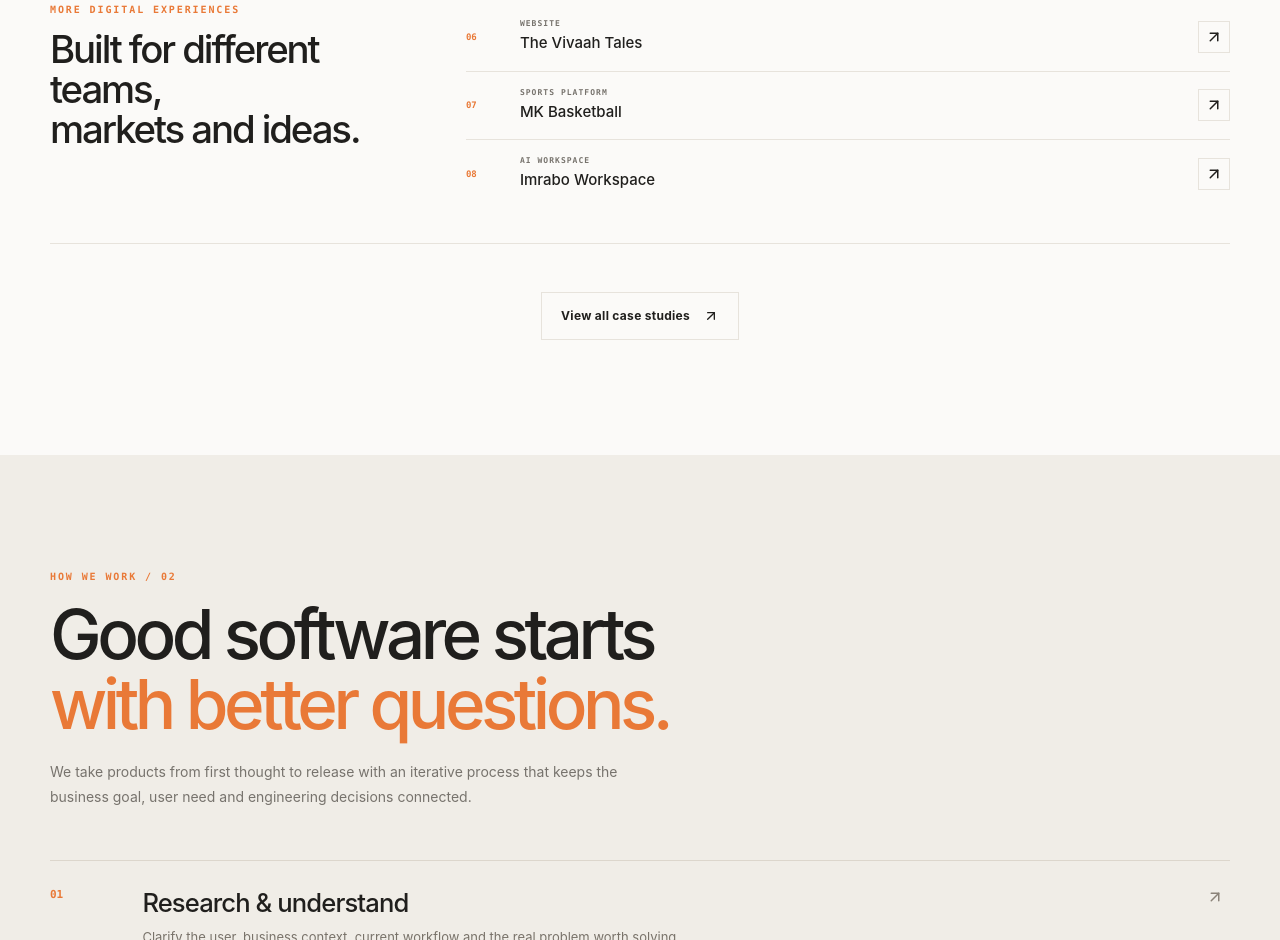
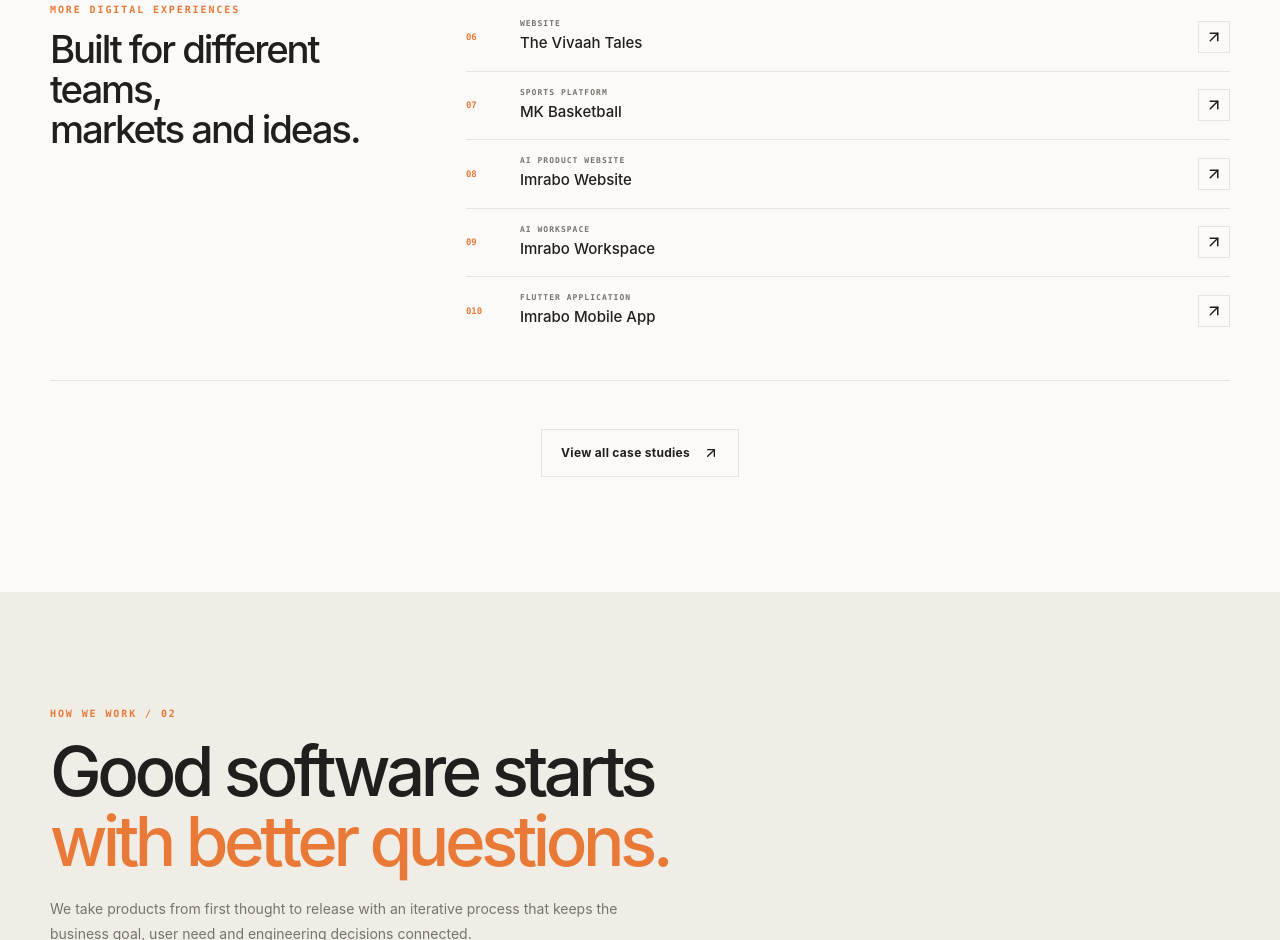
Before and after one commit to strix-engineering-studio/strix-website, an Astro site: page / in a window 1280 px wide. Shown: the part 3462-4402 px from the top of the page. Built offline with nearby package versions, Linux system fonts and the light colour scheme; Astro itself is replaced by a stand-in of ours.

Commit message:
Refine portfolio cards and show all Imrabo surfaces

```diff
--- a/src/components/react/HomeSections.tsx
+++ b/src/components/react/HomeSections.tsx
@@ -1,5 +1,5 @@
 import React from "react";
-import { ArrowUpRight, ArrowDownRight, Code2, Layers, Mail, MoveUpRight, ArrowRight } from "lucide-react";
+import { ArrowUpRight, ArrowDownRight } from "lucide-react";
 
 const work = [
   { n:"01", name:"Hugged", type:"CLIENT PRODUCT", status:"Live · Mobile + Web", text:"A connected parenting platform engineered across Flutter, Firebase, payments, notifications and web operations.", img:"/assets/projects/hugged/made%20for%20every%20caregiver.webp", href:"/case-studies/hugged-parenting-platform/", stack:["Flutter","Firebase","Next.js"] },
@@ -12,7 +12,9 @@ const work = [
 const extraWork = [
   { name:"The Vivaah Tales", type:"WEBSITE", url:"https://the-vivaah-tales.netlify.app/", label:"Open website" },
   { name:"MK Basketball", type:"SPORTS PLATFORM", url:"https://mkballer.strix.website/", label:"Open website" },
+  { name:"Imrabo Website", type:"AI PRODUCT WEBSITE", url:"https://imrabo.com/", label:"Open website" },
   { name:"Imrabo Workspace", type:"AI WORKSPACE", url:"https://app.imrabo.com/log-in", label:"Open workspace" },
+  { name:"Imrabo Mobile App", type:"FLUTTER APPLICATION", url:"/products/imrabo/", label:"View product details" },
 ];
 
 const steps = [
@@ -49,7 +51,7 @@ const tools = [
   ["API tooling","Postman","https://www.postman.com/","https://learning.postman.com/docs/"]
 ];
 
-function SectionHeading({eyebrow,title,description}:{eyebrow:string;title:string;description:string}) {
+function SectionHeading({eyebrow,title,description}:{eyebrow:string;title:React.ReactNode;description:string}) {
   return <header className="portfolio-section-heading"><p className="portfolio-kicker">{eyebrow}</p><h2>{title}</h2>{description && <p className="portfolio-section-description">{description}</p>}</header>;
 }
 
```
